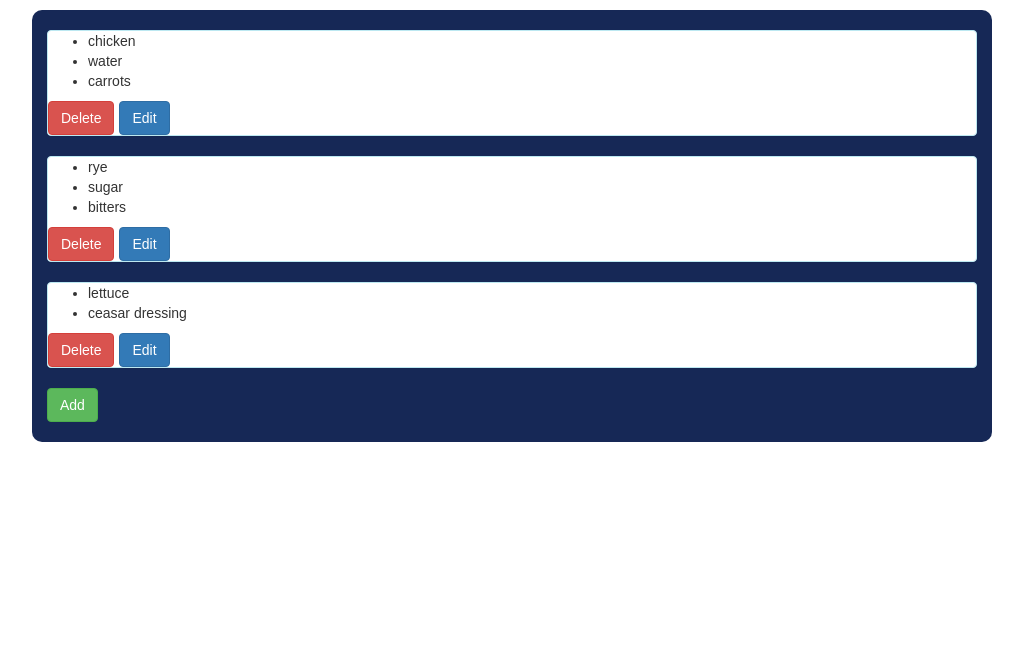
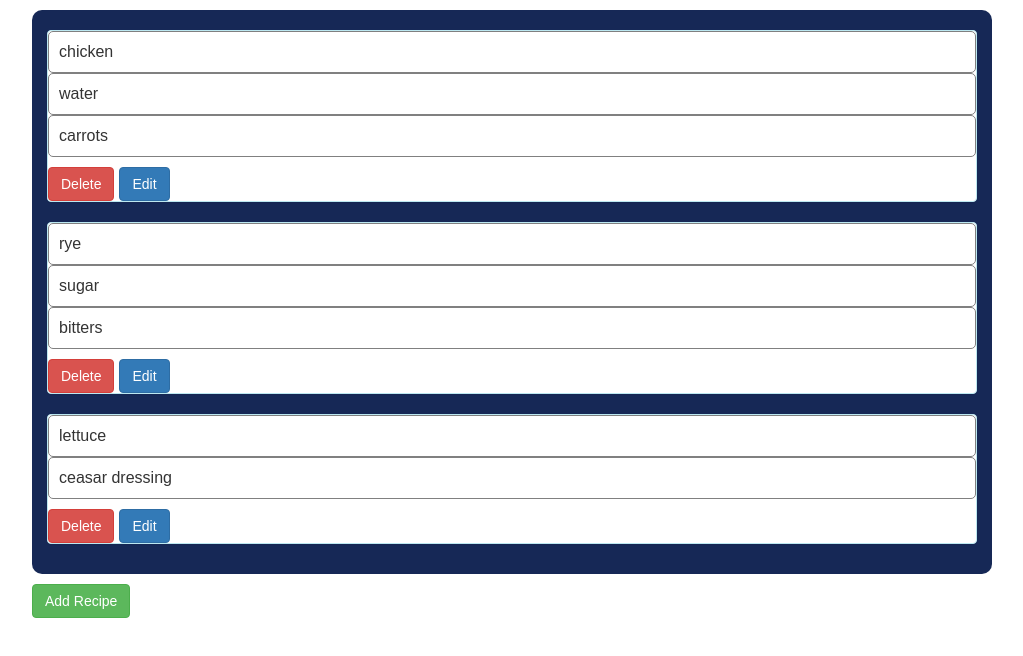
Before and after one commit to mreiben/fcc-recipe-box, a React (Create React App) app: page / in a window 1280 px wide. Shown: the top 656 px of the page, without its empty margins (128-1151 px from the left). Built offline with nearby package versions, Linux system fonts and the light colour scheme.

Commit message:
update recipe item styles

```diff
--- a/src/App.css
+++ b/src/App.css
@@ -4,5 +4,5 @@
 }
 
 #add-btn{
-  display:block;
+  margin-top: 10px;
 }
--- a/src/App.js
+++ b/src/App.js
@@ -1,11 +1,13 @@
 import React, { Component } from 'react';
 import RecipeList from './components/RecipeList';
+import {Button, ButtonToolbar} from 'react-bootstrap';
 import './App.css';
 
 class App extends Component {
   constructor(props){
     super(props);
     this.state = {
+      showAddModal: false,
       recipes: [
         {
           name: "chicken soup",
@@ -23,10 +25,21 @@ class App extends Component {
     }
   }
 
+  openAddModal(){
+    this.setState({ showAddModal: true });
+  }
+
+  closeAddModal(){
+    this.setState({ showAddModal: false });
+  }
+
   render() {
     return (
       <div className="list-holder">
         <RecipeList recipes={this.state.recipes} />
+        <ButtonToolbar id="add-btn">
+          <Button bsStyle="success">Add Recipe</Button>
+        </ButtonToolbar>
       </div>
     );
   }
--- a/src/components/Recipe.css
+++ b/src/components/Recipe.css
@@ -12,3 +12,20 @@
 .recipe-detail:hover{
   background-color: #4F618F;
 }
+
+.ingredient{
+  border: 1px solid grey;
+  border-radius: 5px;
+  line-height: 40px;
+  font-size: 16px;
+  padding-left: 10px;
+  margin-left: -40px;
+}
+
+.item-header:hover{
+  cursor: default;
+}
+
+ul{
+  list-style: none;
+}
--- a/src/components/Recipe.js
+++ b/src/components/Recipe.js
@@ -16,7 +16,7 @@ class Recipe extends Component{
 
         <div className="recipe-detail">
           <Accordion>
-            <Panel bsStyle="info" header={this.state.name} eventKey="1">
+            <Panel className="item-header" bsStyle="info" header={this.state.name} eventKey="1">
               <ul>
                 {this.state.ingredients}
               </ul>
--- a/src/components/RecipeList.css
+++ b/src/components/RecipeList.css
@@ -5,8 +5,3 @@
   padding-top: 10px;
   padding-bottom: 10px;
 }
-
-#add-btn{
-  margin-left: 10px;
-  margin-bottom: 10px;
-}
--- a/src/components/RecipeList.js
+++ b/src/components/RecipeList.js
@@ -1,12 +1,11 @@
 import React from 'react';
 import Recipe from './Recipe.js';
-import {Button, ButtonToolbar} from 'react-bootstrap';
 import './RecipeList.css'
 
 const RecipeList = (props) => {
   const recipeList = props.recipes.map(function(recipe){
     const ingredientsList = recipe.ingredients.map(function(ingredient){
-      return <li key={ingredient}>{ingredient}</li>
+      return <li key={ingredient} className="ingredient">{ingredient}</li>
     });
     return(
       <Recipe
@@ -19,10 +18,7 @@ const RecipeList = (props) => {
 
   return(
     <div className="recipe-holder">
-        {recipeList}
-        <ButtonToolbar id="add-btn">
-          <Button bsStyle="success">Add</Button>
-        </ButtonToolbar>
+      {recipeList}
     </div>
   );
 };
```
